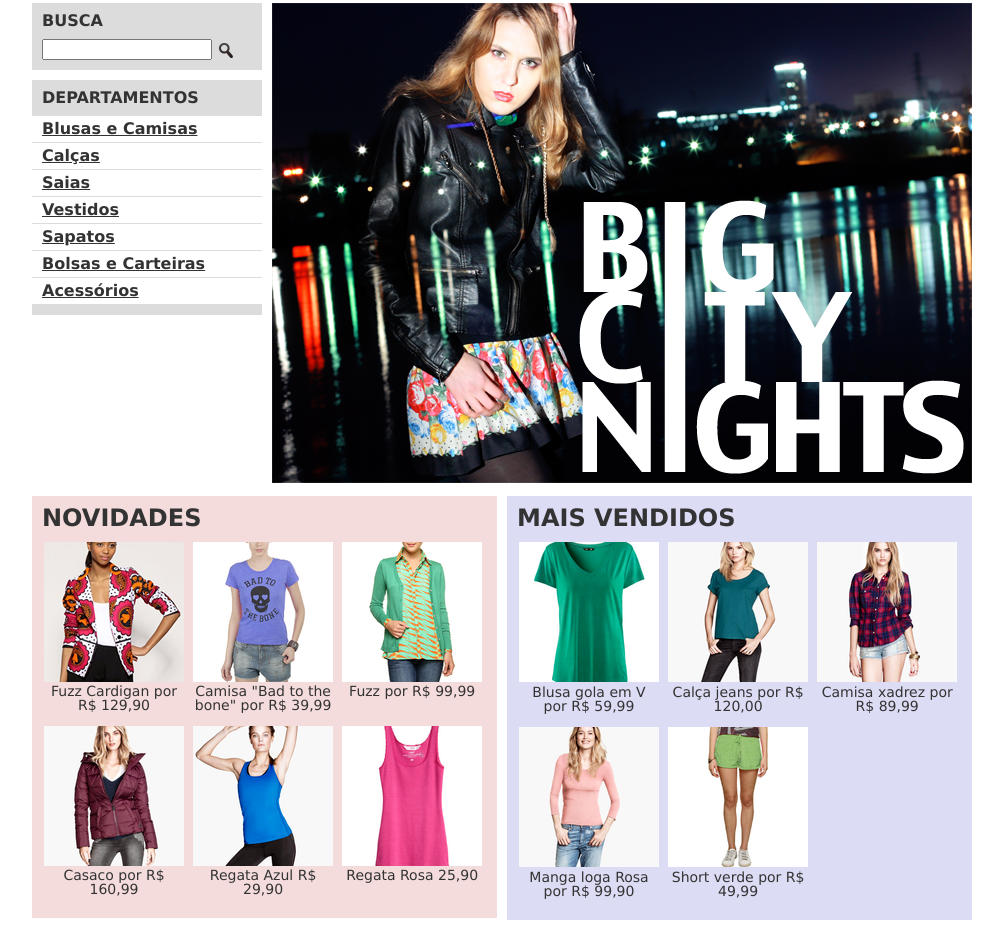
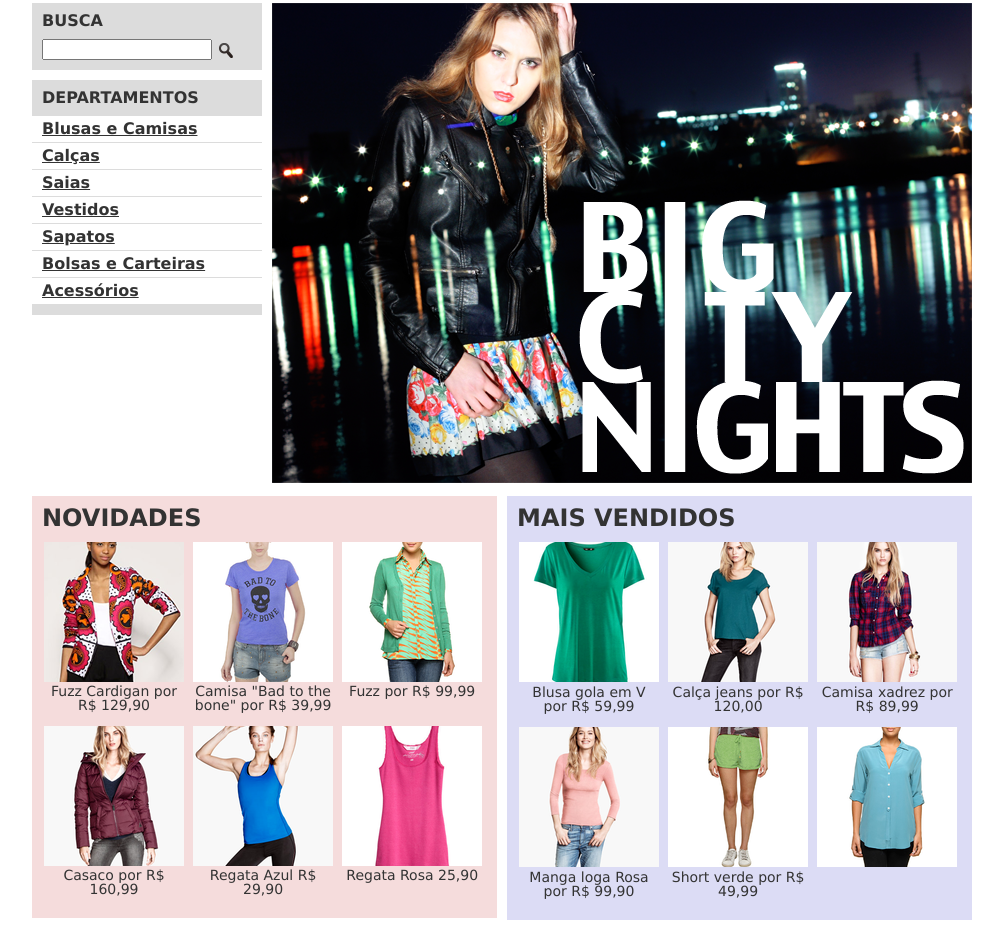
Before and after one commit to otaviov/HTML-Css-javascript, a plain HTML site: page index.html in a window 1280 px wide. Shown: the part 198-1128 px from the top of the page, without its empty margins (138-1141 px from the left). Drawn offline with Linux system fonts and the light colour scheme.

Commit message:
Update index.html

```diff
--- a/index.html
+++ b/index.html
@@ -180,7 +180,12 @@
                         </a>
                     </li>
 
-                    <li></li>
+                    <li>
+                        <a href="novidade6.html">
+                            <img src="/img/produtos/miniatura12.png" alt="">
+                            <figcaption></figcaption>
+                        </a>
+                    </li>
                 </ol>
             </section>
         </div>
```
